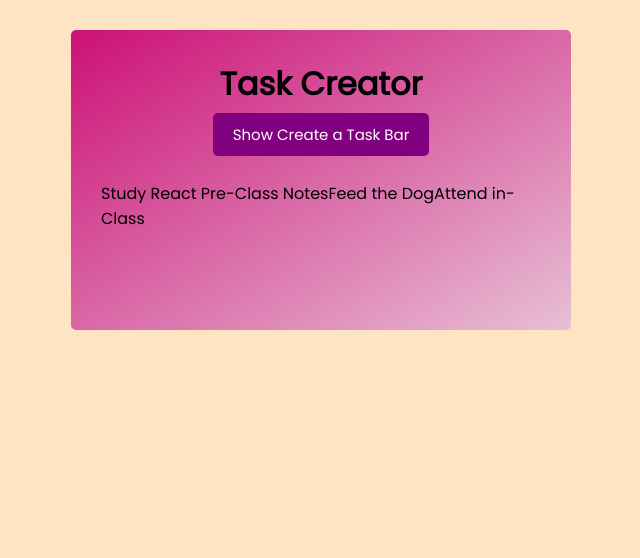
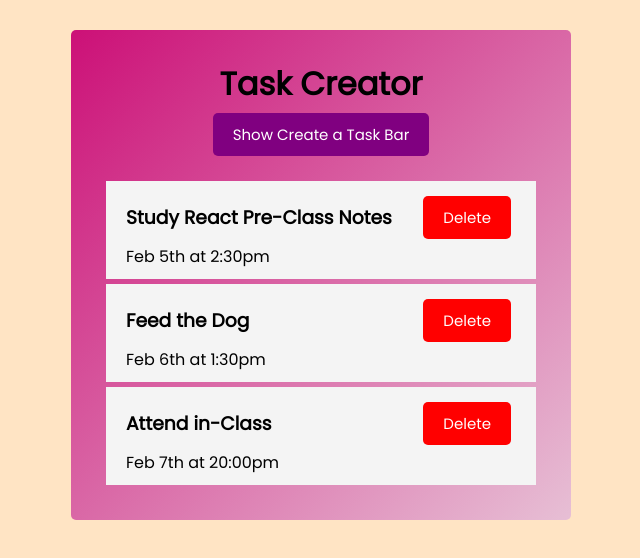
Before and after one commit to lutfullahcelenk/task-creator-app, a React (Create React App) app: page / in a window 1280 px wide. Shown: the top 558 px of the page, without its empty margins (319-959 px from the left). Built offline with nearby package versions, Linux system fonts and the light colour scheme.

Commit message:
Task component completely done and the initialValues from App sento to Tasks component and with map functions everytask is sent to TaskItem component as a prop

```diff
--- a/src/components/TaskItem.js
+++ b/src/components/TaskItem.js
@@ -0,0 +1,18 @@
+import React from 'react';
+
+function TaskItem({task}) {
+    return (
+        <div className="task">
+            <h3>
+                {task.text}
+                <button
+                    className="btn"
+                    style={{cursor:"pointer" , backgroundColor:"red"}}
+                >Delete</button>
+            </h3>
+            <p> {task.day} </p>
+        </div>
+    )
+}
+
+export default TaskItem
--- a/src/components/Tasks.js
+++ b/src/components/Tasks.js
@@ -1,10 +1,12 @@
 import React from 'react';
+import TaskItem from './TaskItem';
 
 function Tasks({tasks}) {
     return (
         <div>
             {tasks.map((task) => {
-                return task.text
+                return <TaskItem key={task.id} task={task}
+                />
             })}
         </div>
     )
```
